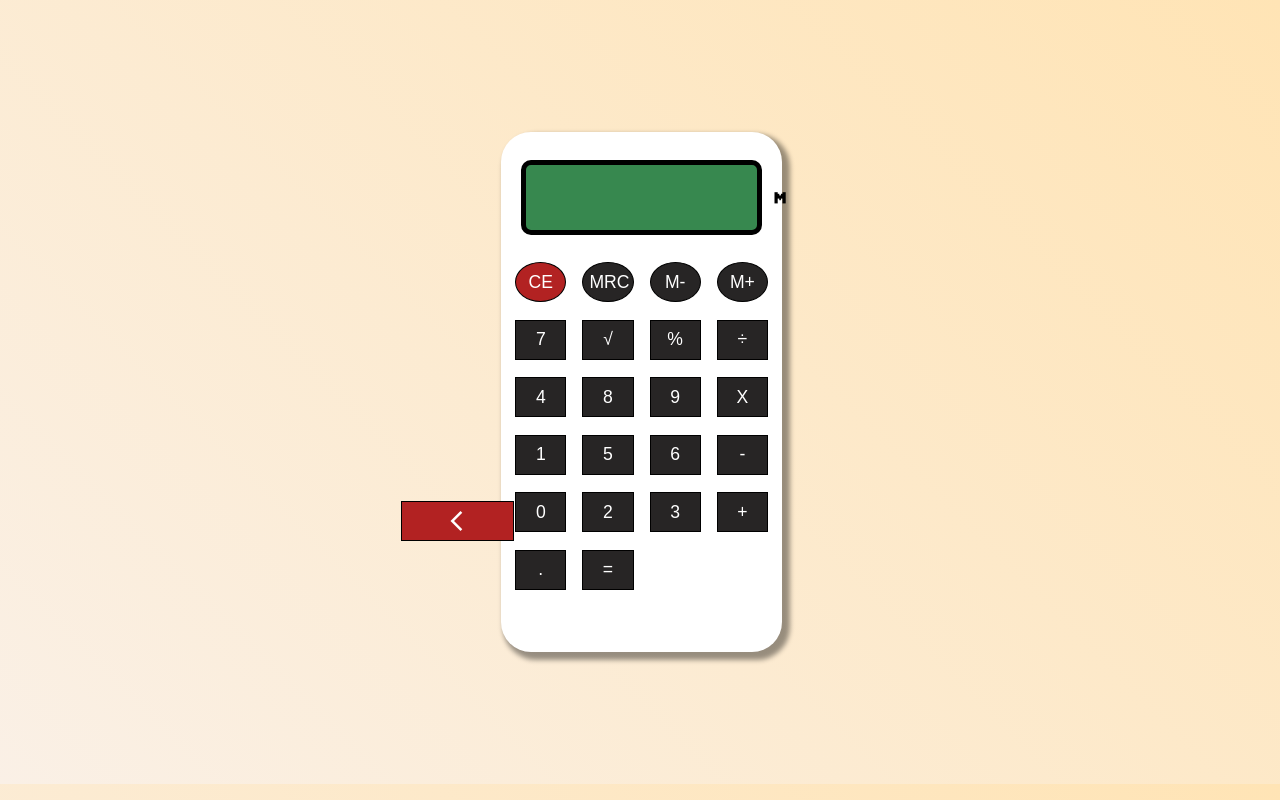
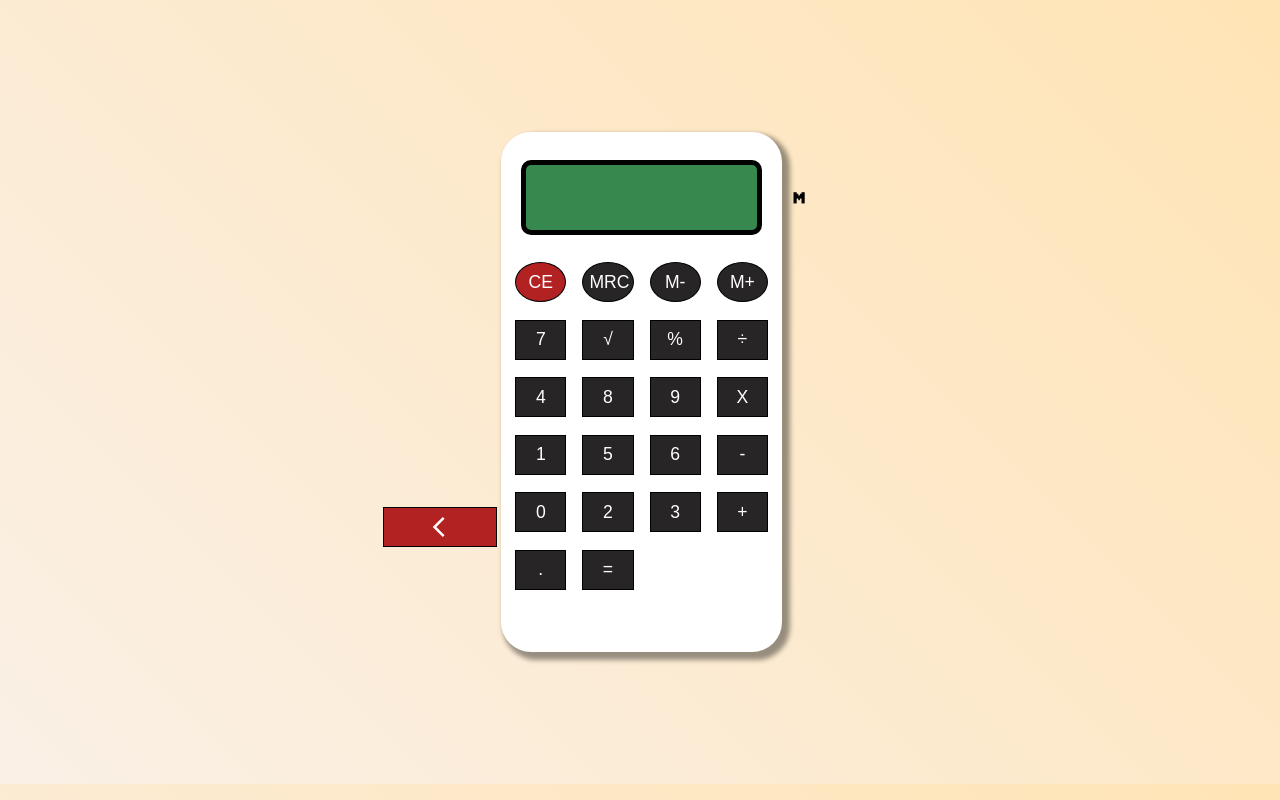
Before and after one commit to locatelli-lucas/Calculadora, a plain HTML site: page index.html in a window 1280 px wide. Both pictures are taken after a click on the button "MRC". Drawn offline with nearby package versions, Linux system fonts and the light colour scheme.

Commit message:
MRC issue solved

```diff
--- a/main.js
+++ b/main.js
@@ -1,9 +1,8 @@
 let list = [];
 const display = document.getElementById('display');
 let verify = true;
-let on = false;
 let count = 0;
-let memory = '';
+let memory = [];
 let element = document.getElementById("memo");
 element.hidden = true;
 
@@ -75,7 +74,6 @@ document.addEventListener("keydown", (e) => {
 })
 
 function calculate() {
-
     let indexTimes = list.indexOf('X');
     list[indexTimes] = '*';
     let indexDivide = list.indexOf('÷');
@@ -89,6 +87,7 @@ function calculate() {
 }
 
 function clearAll() {
+    memory = [...list]
     display.innerHTML = " "
     list = []
     verify = true
@@ -103,14 +102,15 @@ function recallMemory() {
     count++;
 
     if(count === 1) {
-        clearAll();
-        list.push(String(memory));
+        if(list.length > 0)
+            clearAll();
+        list = [...memory];
         let writer = document.createElement('div');
         writer.innerHTML = String(memory);
         display.appendChild(writer);
         element.hidden = false;
     } else if(count === 2) {
-        memory = '';
+        memory = [];
         count = 0;
         element.hidden = true;
     }
--- a/style.css
+++ b/style.css
@@ -55,8 +55,8 @@ body {
 .reset {
     padding: 5px 0 0 10px;
     position: absolute;
-    bottom: 13.7em;
-    right: 43.5em;
+    bottom: 13.4em;
+    right: 44.5em;
     width: 8.9vw !important;
 }
 
@@ -91,7 +91,7 @@ body {
     font-family: '2Bit', 'Times New Roman', Times, serif;
     position: absolute;
     font-size: 0.8em;
-    left: 60.5em;
+    left: 62em;
     top: 15em;
     z-index: 10;
 }
```
